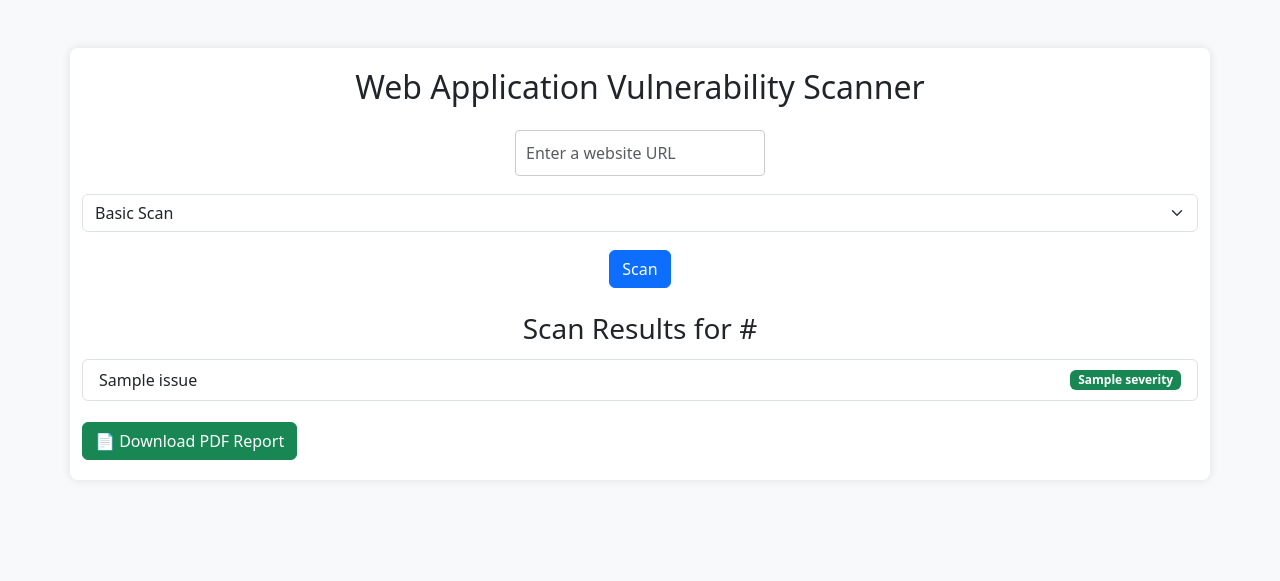
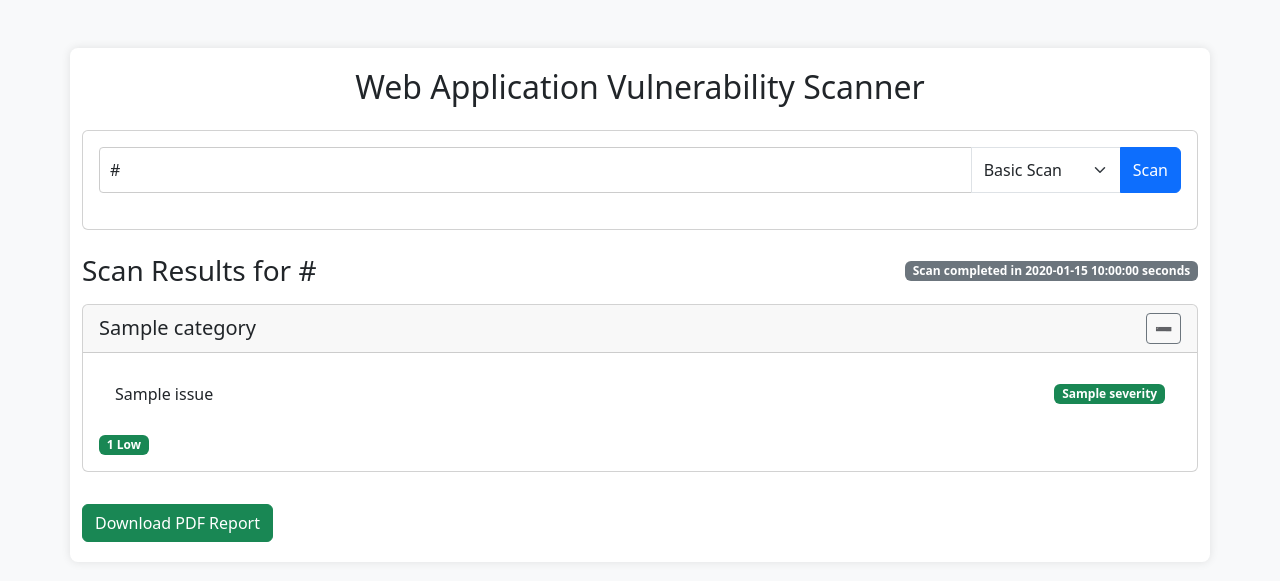
Before and after one commit to awarden07/cns_project, a Flask app: template templates/index.html in a window 1280 px wide. Shown: the top 581 px of the page. Run offline with Flask 3, Linux system fonts and the light colour scheme; the template is opened without the code that fills it: most values are stand-ins (such as "Sample title", 1, 10 or a date in 2020).

Commit message:
vulnerability categoried
organized interface that groups the scan results by vulnerability categories

```diff
--- a/app.py
+++ b/app.py
@@ -8,56 +8,113 @@ from modules.ssl_tls_analyzer import check_ssl_tls
 from modules.heartbleed_scanner import check_heartbleed
 from modules.network_scanner import network_scan
 from modules.report_generator import generate_pdf_report
+import time
+import urllib.parse
 
 app = Flask(__name__)
 latest_results = {}
 
 def run_scanners(url, results, mode):
-    def safe_extend(func):
-        try:
-            results.extend(func(url))
-        except Exception as e:
-            results.append({"issue": f"{func.__name__} failed: {e}", "severity": "Low"})
+    """Run all scanners and organize results by category"""
+    # Initialize categories as per proposal
+    categories = {
+        "sql_injection": {"name": "SQL Injection Vulnerabilities", "results": []},
+        "xss": {"name": "Cross-Site Scripting (XSS)", "results": []},
+        "security_headers": {"name": "Security Header Analysis", "results": []},
+        "ssl_tls": {"name": "SSL/TLS Configuration Analysis", "results": []},
+        "network": {"name": "Network Security Analysis", "results": []}
+    }
 
-    threads = [
-        threading.Thread(target=lambda: safe_extend(detect_sqli)),
-        threading.Thread(target=lambda: safe_extend(detect_reflected_xss)),
-        threading.Thread(target=lambda: safe_extend(detect_stored_xss)),
-        threading.Thread(target=lambda: safe_extend(detect_dom_xss)),
-        threading.Thread(target=lambda: safe_extend(check_security_headers)),
-        threading.Thread(target=lambda: safe_extend(analyze_cookies)),
-        threading.Thread(target=lambda: safe_extend(check_ssl_tls)),
-        threading.Thread(target=lambda: safe_extend(check_heartbleed)),
-        threading.Thread(target=lambda: safe_extend(lambda u: network_scan(u, mode)))
-    ]
+    # Run SQL Injection scans
+    try:
+        categories["sql_injection"]["results"].extend(detect_sqli(url))
+    except Exception as e:
+        categories["sql_injection"]["results"].append({"issue": f"SQL Injection scan failed: {e}", "severity": "Low"})
 
-    for thread in threads:
-        thread.start()
-    for thread in threads:
-        thread.join()
+    # Run XSS scans
+    try:
+        categories["xss"]["results"].extend(detect_reflected_xss(url))
+        categories["xss"]["results"].extend(detect_stored_xss(url))
+        categories["xss"]["results"].extend(detect_dom_xss(url))
+    except Exception as e:
+        categories["xss"]["results"].append({"issue": f"XSS scan failed: {e}", "severity": "Low"})
+
+    # Run Security Headers scans
+    try:
+        categories["security_headers"]["results"].extend(check_security_headers(url))
+        categories["security_headers"]["results"].extend(analyze_cookies(url))
+    except Exception as e:
+        categories["security_headers"]["results"].append({"issue": f"Security headers scan failed: {e}", "severity": "Low"})
+
+    # Run SSL/TLS scans
+    try:
+        categories["ssl_tls"]["results"].extend(check_ssl_tls(url))
+        categories["ssl_tls"]["results"].extend(check_heartbleed(urllib.parse.urlparse(url).netloc))
+    except Exception as e:
+        categories["ssl_tls"]["results"].append({"issue": f"SSL/TLS scan failed: {e}", "severity": "Low"})
+
+    # Run Network scans
+    try:
+        categories["network"]["results"].extend(network_scan(url, mode))
+    except Exception as e:
+        categories["network"]["results"].append({"issue": f"Network scan failed: {e}", "severity": "Low"})
+
+    # Combine all results for PDF report
+    all_results = []
+    for category in categories.values():
+        all_results.extend(category["results"])
+
+    return categories, all_results
 
 @app.route("/", methods=["GET", "POST"])
 def index():
     global latest_results
-    results = []
+    categories = {}
+    all_results = []
     url = ""
     scan_mode = "basic"
+    scan_time = None
 
     if request.method == "POST":
         url = request.form["url"].strip()
         scan_mode = request.form.get("mode", "basic")
-        if not url.startswith("http"):
+        if not url.startswith(("http://", "https://")):
             url = "http://" + url
-        latest_results = {"url": url, "results": results, "mode": scan_mode}
-        run_scanners(url, results, scan_mode)
 
-    return render_template("index.html", url=latest_results.get("url"), results=latest_results.get("results"), mode=latest_results.get("mode", "basic"))
+        # Record scan start time
+        start_time = time.time()
+
+        # Run scans
+        categories, all_results = run_scanners(url, [], scan_mode)
+
+        # Calculate scan duration
+        scan_time = round(time.time() - start_time, 2)
+
+        # Store results for PDF generation
+        latest_results = {
+            "url": url,
+            "results": all_results,
+            "mode": scan_mode,
+            "scan_time": scan_time
+        }
+
+    return render_template(
+        "index.html",
+        url=url,
+        categories=categories,
+        scan_time=scan_time,
+        mode=scan_mode
+    )
 
 @app.route("/download_report")
 def download_report():
     global latest_results
     if latest_results:
-        filename = generate_pdf_report(latest_results["url"], latest_results["results"])
+        filename = generate_pdf_report(
+            latest_results["url"],
+            latest_results["results"],
+            f"scan_report_{urllib.parse.quote(latest_results['url'], safe='')}.pdf"
+        )
         return send_file(filename, as_attachment=True)
     return "No scan results available.", 404
 
--- a/templates/index.html
+++ b/templates/index.html
@@ -7,10 +7,18 @@
     <script>
         function showLoading() {
             document.getElementById('loading').style.display = 'block';
+            if (document.getElementById('results')) {
+                document.getElementById('results').style.display = 'none';
+            }
+            return true;
         }
 
         function validateForm() {
             let url = document.getElementById("urlInput").value;
+            if (!url.startsWith('http://') && !url.startsWith('https://')) {
+                url = 'http://' + url;
+                document.getElementById("urlInput").value = url;
+            }
             const pattern = /^(http|https):\/\/[^ "]+$/;
             if (!pattern.test(url)) {
                 alert("Please enter a valid URL starting with http:// or https://");
@@ -18,41 +26,106 @@
             }
             return true;
         }
+
+        function toggleCategory(id) {
+            const element = document.getElementById(id);
+            if (element.style.display === 'none') {
+                element.style.display = 'block';
+                document.getElementById(id + '-toggle').innerHTML = '➖';
+            } else {
+                element.style.display = 'none';
+                document.getElementById(id + '-toggle').innerHTML = '➕';
+            }
+        }
     </script>
 </head>
 <body class="bg-light">
     <div class="container mt-5">
         <h2 class="mb-4">Web Application Vulnerability Scanner</h2>
+        <div class="card mb-4">
+            <div class="card-body">
                 <form method="POST" onsubmit="return validateForm() && showLoading()">
-            <input id="urlInput" type="text" class="form-control mb-2" name="url" placeholder="Enter a website URL" required>
-            <select name="mode" class="form-select mb-2">
+                    <div class="input-group">
+                        <input id="urlInput" type="text" class="form-control" name="url" placeholder="Enter a website URL (e.g., http://testphp.vulnweb.com/)" value="{{ url }}" required>
+                        <select name="mode" class="form-select" style="max-width: 150px;">
                             <option value="basic" {% if mode == "basic" %}selected{% endif %}>Basic Scan</option>
                             <option value="deep" {% if mode == "deep" %}selected{% endif %}>Deep Scan</option>
                         </select>
                         <button type="submit" class="btn btn-primary">Scan</button>
+                    </div>
                 </form>
+            </div>
+        </div>
 
         <div id="loading" class="alert alert-info mt-3" style="display: none;">
-            🔍 Scanning in progress... Please wait.
+            <div class="d-flex align-items-center">
+                <div class="spinner-border text-info me-2" role="status"></div>
+                <div>
+                    Scanning in progress... This may take a minute or two depending on the target and scan depth.
+                </div>
+            </div>
         </div>
 
-        {% if results %}
-            <h3 class="mt-4">Scan Results for {{ url }}</h3>
-            <ul class="list-group">
-                {% for result in results %}
-                    {% if result.issue and result.severity %}
+        {% if categories %}
+            <div id="results">
+                <div class="d-flex justify-content-between align-items-center mb-3">
+                    <h3 class="mb-0">Scan Results for {{ url }}</h3>
+                    {% if scan_time %}
+                        <span class="badge bg-secondary">Scan completed in {{ scan_time }} seconds</span>
+                    {% endif %}
+                </div>
+
+                <div class="accordion" id="scanResults">
+                    {% for category_id, category in categories.items() %}
+                        <div class="card mb-3">
+                            <div class="card-header d-flex justify-content-between align-items-center" role="button" onclick="toggleCategory('{{ category_id }}')">
+                                <h5 class="mb-0">{{ category.name }}</h5>
+                                <button id="{{ category_id }}-toggle" class="btn btn-sm btn-outline-secondary">➖</button>
+                            </div>
+                            <div id="{{ category_id }}" class="card-body">
+                                <ul class="list-group list-group-flush">
+                                {% set high_count = namespace(value=0) %}
+                                {% set medium_count = namespace(value=0) %}
+                                {% set low_count = namespace(value=0) %}
+
+                                {% for result in category.results %}
+                                    {% if result.severity == 'High' %}
+                                        {% set high_count.value = high_count.value + 1 %}
+                                    {% elif result.severity == 'Medium' %}
+                                        {% set medium_count.value = medium_count.value + 1 %}
+                                    {% else %}
+                                        {% set low_count.value = low_count.value + 1 %}
+                                    {% endif %}
+
                                     <li class="list-group-item d-flex justify-content-between align-items-center">
                                         {{ result.issue }}
                                         <span class="badge bg-{{ 'danger' if result.severity == 'High' else 'warning' if result.severity == 'Medium' else 'success' }}">
                                             {{ result.severity }}
                                         </span>
                                     </li>
-                    {% else %}
-                        <li class="list-group-item">{{ result }}</li>  <!-- fallback for old format -->
-                    {% endif %}
                                 {% endfor %}
                                 </ul>
-            <a href="{{ url_for('download_report') }}" class="btn btn-success mt-3">📄 Download PDF Report</a>
+
+                                <div class="mt-3 d-flex gap-2">
+                                    {% if high_count.value > 0 %}
+                                        <span class="badge bg-danger">{{ high_count.value }} High</span>
+                                    {% endif %}
+                                    {% if medium_count.value > 0 %}
+                                        <span class="badge bg-warning text-dark">{{ medium_count.value }} Medium</span>
+                                    {% endif %}
+                                    {% if low_count.value > 0 %}
+                                        <span class="badge bg-success">{{ low_count.value }} Low</span>
+                                    {% endif %}
+                                </div>
+                            </div>
+                        </div>
+                    {% endfor %}
+                </div>
+
+                <a href="{{ url_for('download_report') }}" class="btn btn-success mt-3">
+                    <i class="bi bi-file-earmark-pdf"></i> Download PDF Report
+                </a>
+            </div>
         {% endif %}
     </div>
 </body>
```
Lines whose indentation alone changed are shown as unchanged.
